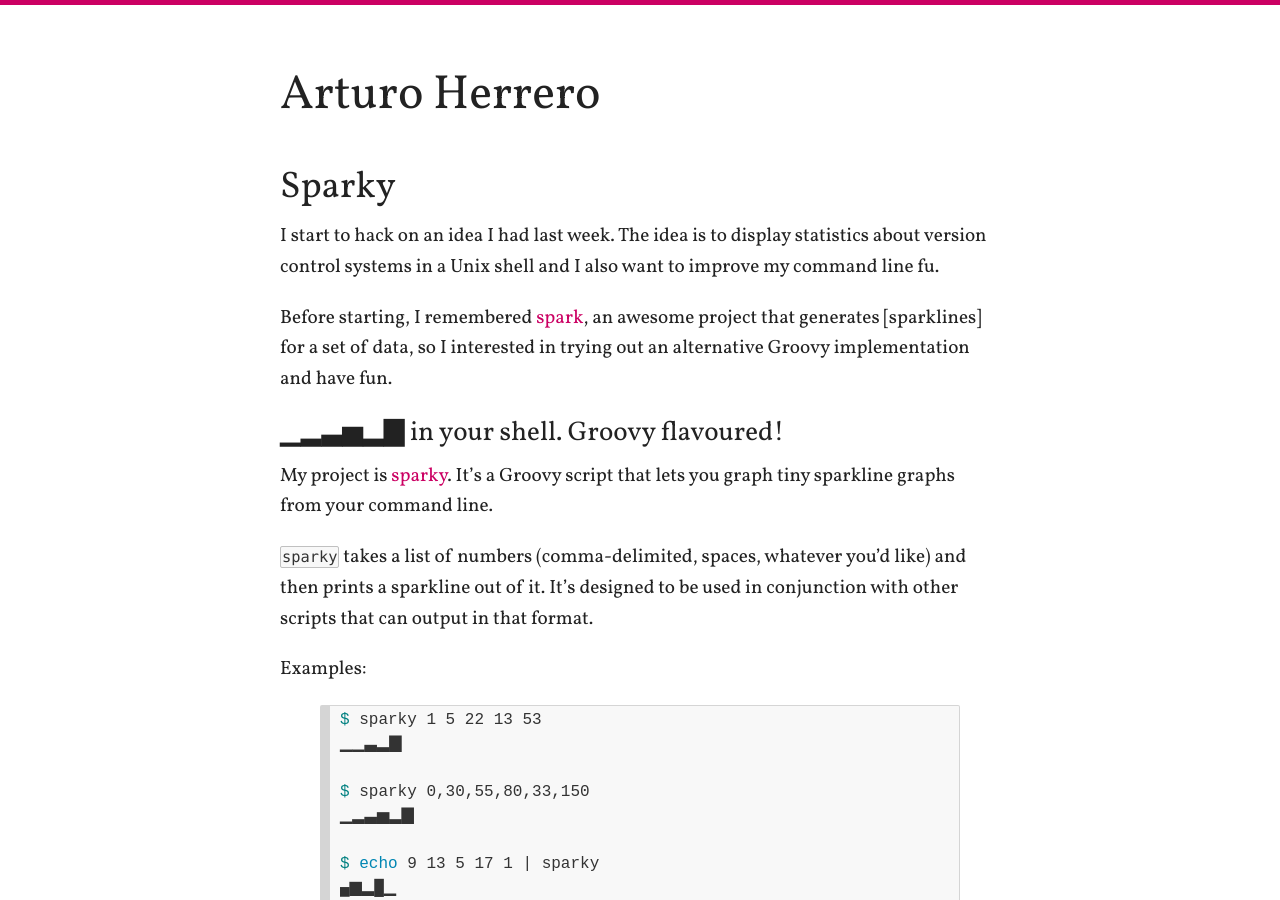
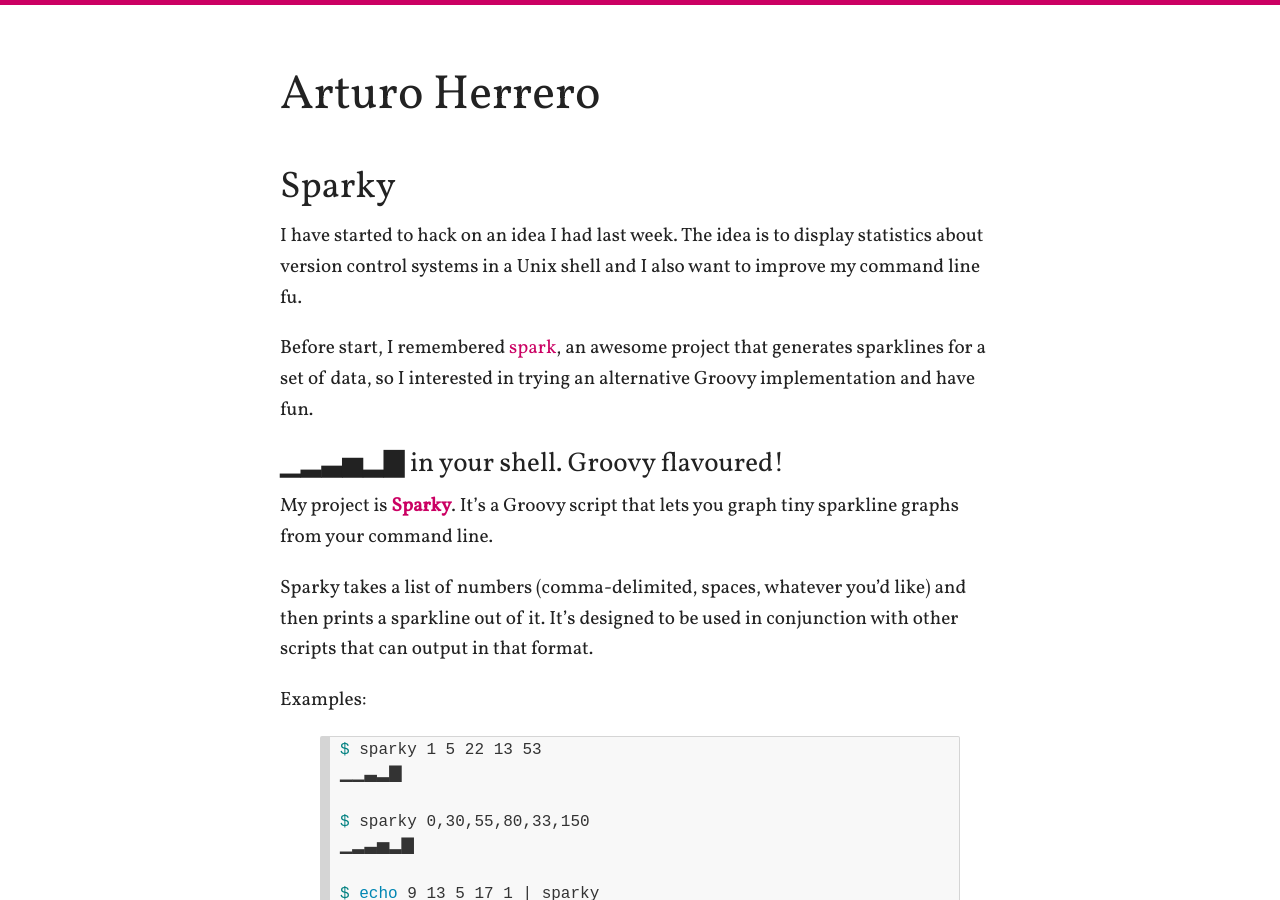
Before and after one commit to arturoherrero/arturoherrero.com, a Jekyll site: the page built from _posts/2012-06-17-sparky.md, in a window 1280 px wide and 900 px high. Built offline with Jekyll 4.4.1, drawn with Linux system fonts in a browser that asks for light colours.

Commit message:
Fix typos

```diff
--- a/_posts/2012-06-17-sparky.md
+++ b/_posts/2012-06-17-sparky.md
@@ -4,21 +4,21 @@
 redirect_from: /2012/06/17/sparky/
 ---
 
-I start to hack on an idea I had last week. The idea is to display statistics
+I have started to hack on an idea I had last week. The idea is to display statistics
 about version control systems in a Unix shell and I also want to improve my
 command line fu.
 
-Before starting, I remembered [spark][1]{:target="_blank"}, an awesome project that generates
-[sparklines] for a set of data, so I interested in trying out an alternative
+Before start, I remembered [spark][1]{:target="_blank"}, an awesome project that
+generates sparklines for a set of data, so I interested in trying an alternative
 Groovy implementation and have fun.
 
 
 ### ▁▂▃▅▂▇ in your shell. Groovy flavoured!
 
-My project is [sparky][2]{:target="_blank"}. It's a Groovy script that lets you
+My project is **[Sparky][2]{:target="_blank"}**. It's a Groovy script that lets you
 graph tiny sparkline graphs from your command line.
 
-`sparky` takes a list of numbers (comma-delimited, spaces, whatever you'd like)
+Sparky takes a list of numbers (comma-delimited, spaces, whatever you'd like)
 and then prints a sparkline out of it. It's designed to be used in conjunction
 with other scripts that can output in that format.
 
```
Also changed, not shown: _posts/2012-01-10-gnu-screen.md (+1 -1 lines), _posts/2012-02-06-create-your-own-groovy-type-conversion.md (+2 -2 lines).
